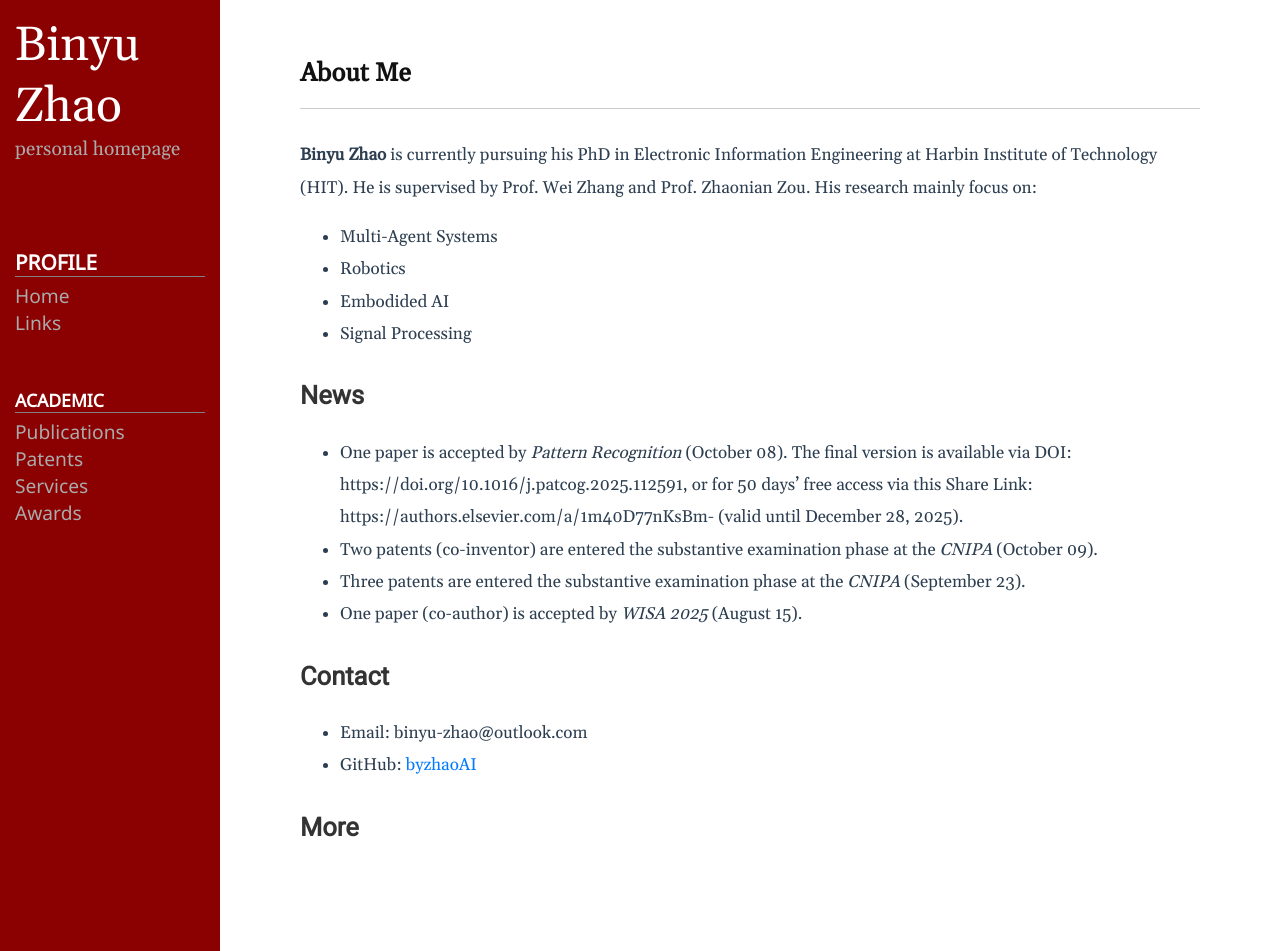
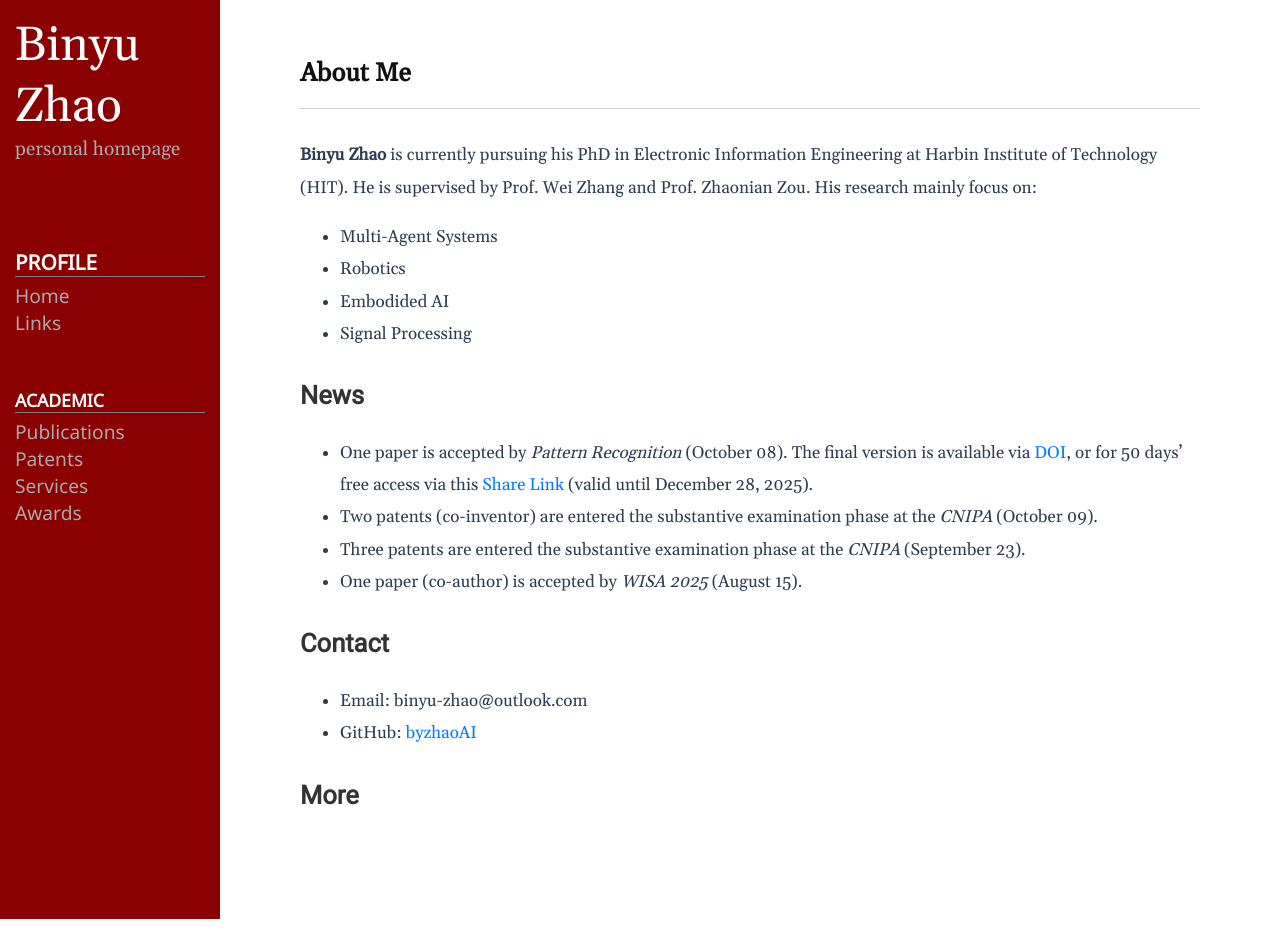
Before and after one commit to byzhaoAI/byzhaoAI.github.io, a Jekyll site: the page built from README.md, in a window 1280 px wide. Built offline with Jekyll 4.4.1, drawn with Linux system fonts in a browser that asks for light colours; after the commit the page ends 919 px from its top, so only the background shows below that.

Commit message:
update PR paper status

```diff
--- a/_includes/home.html
+++ b/_includes/home.html
@@ -21,7 +21,7 @@
 
     <h2>Recent News</h2>
     <ul>
-      <li>One paper is accepted by <em>Pattern Recognition</em> (October 08). The final version is available via DOI: https://doi.org/10.1016/j.patcog.2025.112591, or for 50 days' free access via this Share Link: https://authors.elsevier.com/a/1m40D77nKsBm- (valid until December 28, 2025).</li>
+      <li>One paper is accepted by <em>Pattern Recognition</em> (October 08). The final version is available via [DOI](https://doi.org/10.1016/j.patcog.2025.112591), or for 50 days' free access via this [Share Link](https://authors.elsevier.com/a/1m40D77nKsBm-) (valid until December 28, 2025).</li>
       <li>Two patents (co-inventor) are entered the substantive examination phase at the <em>CNIPA</em> (October 09).</li>
       <li>Three patents are entered the substantive examination phase at the <em>CNIPA</em> (September 23).</li>
       <li>One paper (co-author) is accepted by <em>WISA 2025</em> (August 15).</li>
```
Also changed, not shown: README.md.
